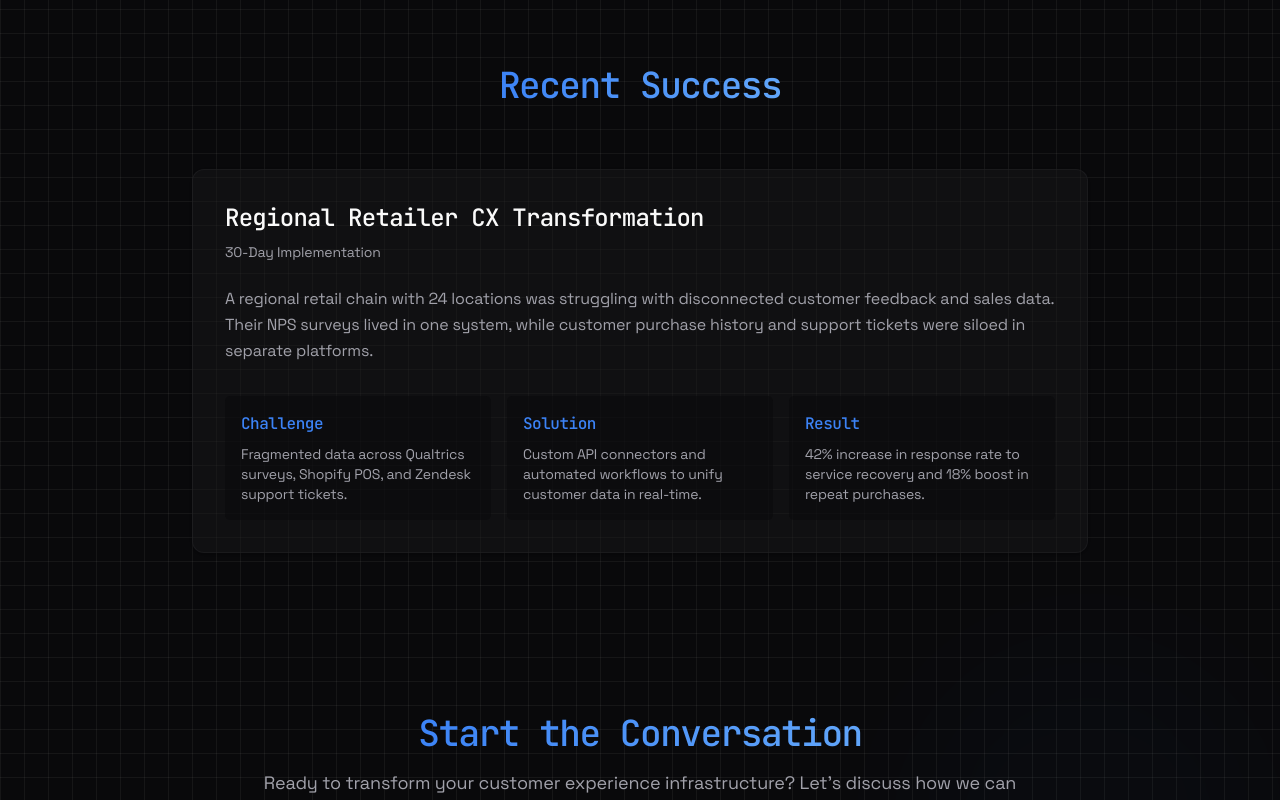
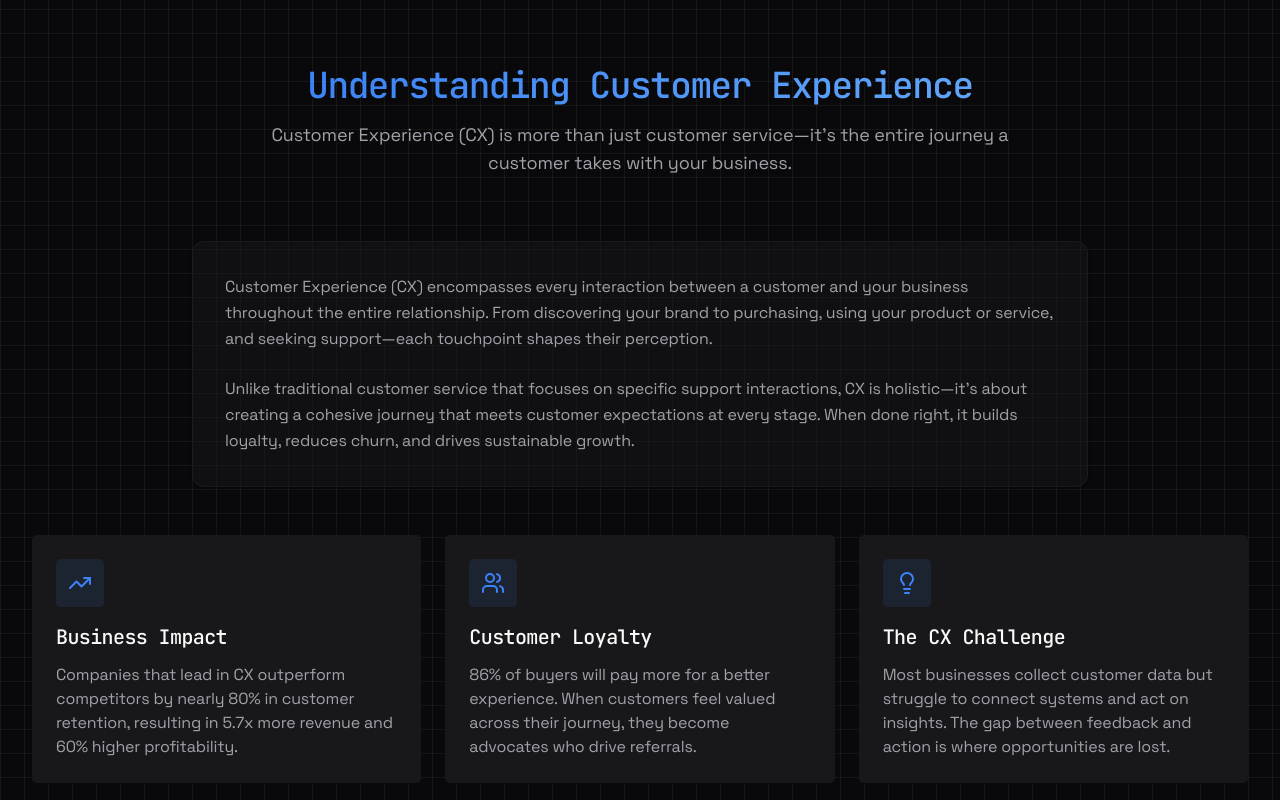
Before and after one commit to joshuaposton/strata_landing, a Next.js app: page / in a window 1280 px wide. Shown: the part 1220-2020 px from the top of the page. Built offline with nearby package versions, Linux system fonts and the light colour scheme.

Commit message:
feat(project): Finalize project structure and add initial files

```diff
--- /dev/null
+++ b/src/components/CXExplainedSection.tsx
@@ -0,0 +1,68 @@
+
+import { Card, CardContent } from "@/components/ui/card";
+import { Lightbulb, TrendingUp, Users } from "lucide-react";
+
+export function CXExplainedSection() {
+  return (
+    <section id="cx-explained" className="py-20 relative">
+      <div className="absolute inset-0 subtle-grid-bg"></div>
+
+      <div className="container relative z-10">
+        <div className="max-w-3xl mx-auto mb-16">
+          <h2 className="section-title text-center">
+            <span className="gradient-text">Understanding Customer Experience</span>
+          </h2>
+          <p className="text-lg text-muted-foreground text-center mt-4">
+            Customer Experience (CX) is more than just customer service—it's the entire journey a customer takes with your business.
+          </p>
+        </div>
+
+        <Card className="max-w-4xl mx-auto border border-border/50 bg-secondary/50 mb-12">
+          <CardContent className="p-8">
+            <p className="text-muted-foreground leading-relaxed mb-6">
+              Customer Experience (CX) encompasses every interaction between a customer and your business throughout the entire relationship.
+              From discovering your brand to purchasing, using your product or service, and seeking support—each touchpoint shapes their perception.
+            </p>
+
+            <p className="text-muted-foreground leading-relaxed">
+              Unlike traditional customer service that focuses on specific support interactions, CX is holistic—it's about creating a cohesive journey
+              that meets customer expectations at every stage. When done right, it builds loyalty, reduces churn, and drives sustainable growth.
+            </p>
+          </CardContent>
+        </Card>
+
+        <div className="grid md:grid-cols-3 gap-6">
+          <div className="grid-item">
+            <div className="w-12 h-12 rounded-lg bg-primary/10 flex items-center justify-center mb-4">
+              <TrendingUp className="w-6 h-6 text-primary" />
+            </div>
+            <h3 className="text-xl font-medium mb-3 text-foreground tech-font">Business Impact</h3>
+            <p className="text-muted-foreground">
+              Companies that lead in CX outperform competitors by nearly 80% in customer retention, resulting in 5.7x more revenue and 60% higher profitability.
+            </p>
+          </div>
+
+          <div className="grid-item">
+            <div className="w-12 h-12 rounded-lg bg-primary/10 flex items-center justify-center mb-4">
+              <Users className="w-6 h-6 text-primary" />
+            </div>
+            <h3 className="text-xl font-medium mb-3 text-foreground tech-font">Customer Loyalty</h3>
+            <p className="text-muted-foreground">
+              86% of buyers will pay more for a better experience. When customers feel valued across their journey, they become advocates who drive referrals.
+            </p>
+          </div>
+
+          <div className="grid-item">
+            <div className="w-12 h-12 rounded-lg bg-primary/10 flex items-center justify-center mb-4">
+              <Lightbulb className="w-6 h-6 text-primary" />
+            </div>
+            <h3 className="text-xl font-medium mb-3 text-foreground tech-font">The CX Challenge</h3>
+            <p className="text-muted-foreground">
+              Most businesses collect customer data but struggle to connect systems and act on insights. The gap between feedback and action is where opportunities are lost.
+            </p>
+          </div>
+        </div>
+      </div>
+    </section>
+  );
+}
--- a/src/components/Footer.tsx
+++ b/src/components/Footer.tsx
@@ -1,4 +1,3 @@
-
 import Link from "next/link";
 
 export function Footer() {
--- a/src/components/Header.tsx
+++ b/src/components/Header.tsx
@@ -1,4 +1,3 @@
-
 import { Button } from "@/components/ui/button";
 import Link from "next/link";
 
--- a/src/pages/index.tsx
+++ b/src/pages/index.tsx
@@ -1,4 +1,3 @@
-
 import Head from "next/head";
 import { Header } from "@/components/Header";
 import { Hero } from "@/components/Hero";
@@ -6,6 +5,7 @@ import { CaseStudy } from "@/components/CaseStudy";
 import { ContactSection } from "@/components/ContactSection";
 import { Footer } from "@/components/Footer";
 import { ServicesSection } from '@/components/ServicesSection';
+import { CXExplainedSection } from '@/components/CXExplainedSection';
 
 export default function Home() {
   return (
@@ -23,6 +23,7 @@ export default function Home() {
         <main className="flex-1">
           <Hero />
           <ServicesSection />
+          <CXExplainedSection />
           <CaseStudy />
           <ContactSection />
         </main>
```
